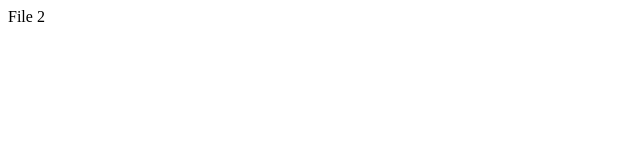
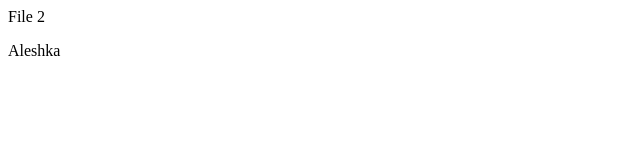
Before and after one commit to katherine6666/lesson, a plain HTML site: page 2.html in a window 1280 px wide. Shown: the full height of the page, 0-640 px from the left. Drawn offline with Linux system fonts and the light colour scheme.

Commit message:
Added p2

```diff
--- a/2.html
+++ b/2.html
@@ -8,5 +8,6 @@
 </head>
 <body>
     File 2
+    <p>Aleshka</p>
 </body>
 </html>
```
